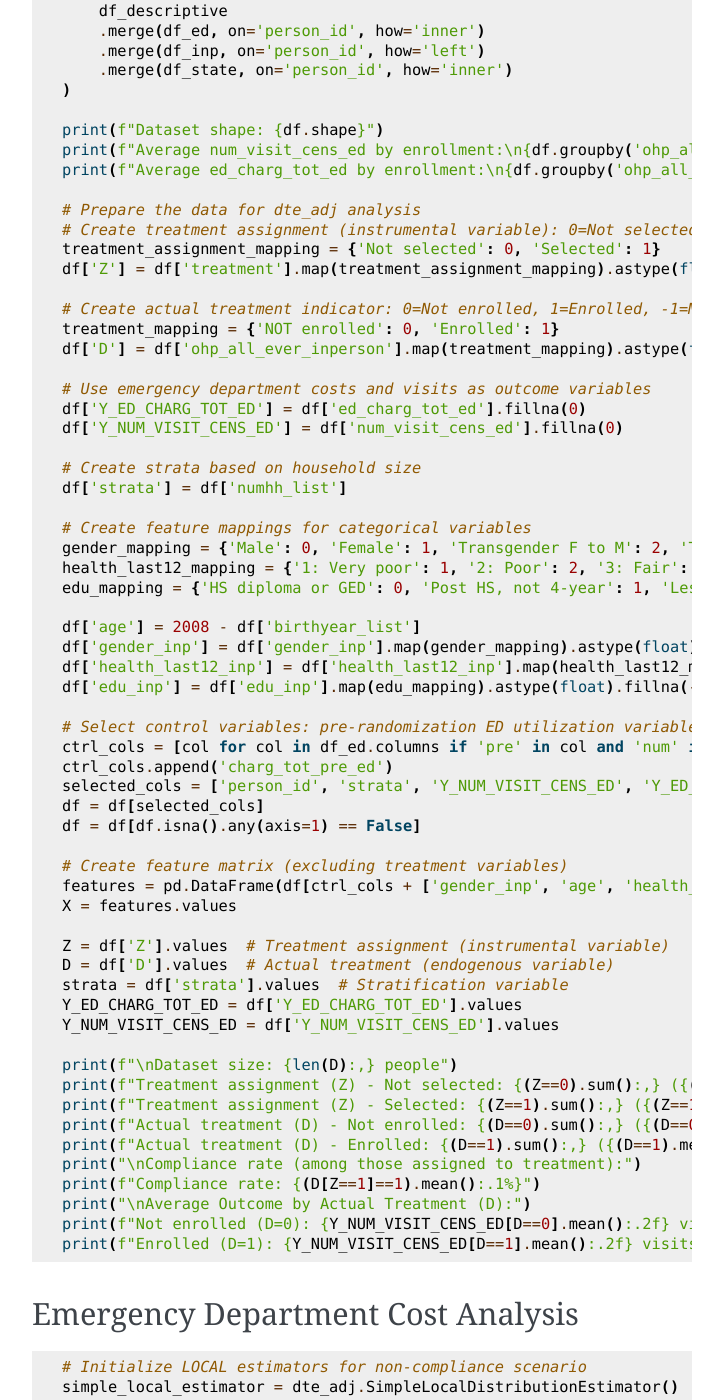
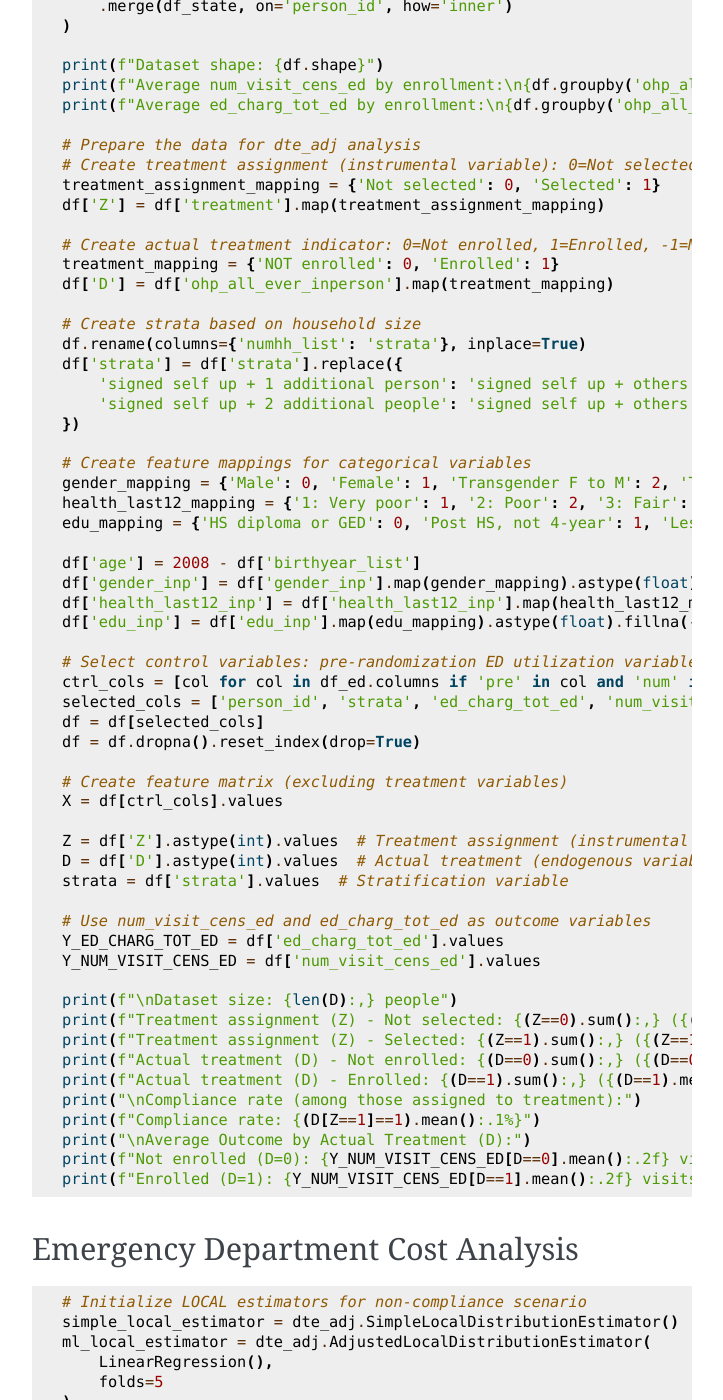
Before and after one commit to CyberAgentAILab/python-dte-adjustment, a Sphinx documentation site: the page built from docs/source/tutorials/oregon.rst, in a window 1280 px wide and 1400 px high, scrolled down 1476 px. Shown: the whole window, without its empty margins (388-1111 px from the left). Built offline with Sphinx 7.4.7, drawn with Linux system fonts in a browser that asks for light colours; some of the changed text lies outside the part shown.

Commit message:
fix preprocessing

```diff
--- a/docs/source/tutorials/oregon.rst
+++ b/docs/source/tutorials/oregon.rst
@@ -56,18 +54,18 @@ This data supports research on how health insurance affects healthcare utilizati
     # Prepare the data for dte_adj analysis
     # Create treatment assignment (instrumental variable): 0=Not selected, 1=Selected
     treatment_assignment_mapping = {'Not selected': 0, 'Selected': 1}
-    df['Z'] = df['treatment'].map(treatment_assignment_mapping).astype(float).fillna(-1).astype(int)
+    df['Z'] = df['treatment'].map(treatment_assignment_mapping)
 
     # Create actual treatment indicator: 0=Not enrolled, 1=Enrolled, -1=Missing
     treatment_mapping = {'NOT enrolled': 0, 'Enrolled': 1}
-    df['D'] = df['ohp_all_ever_inperson'].map(treatment_mapping).astype(float).fillna(-1).astype(int)
-
-    # Use emergency department costs and visits as outcome variables
-    df['Y_ED_CHARG_TOT_ED'] = df['ed_charg_tot_ed'].fillna(0)
-    df['Y_NUM_VISIT_CENS_ED'] = df['num_visit_cens_ed'].fillna(0)
+    df['D'] = df['ohp_all_ever_inperson'].map(treatment_mapping)
 
     # Create strata based on household size
-    df['strata'] = df['numhh_list']
+    df.rename(columns={'numhh_list': 'strata'}, inplace=True)
+    df['strata'] = df['strata'].replace({
+        'signed self up + 1 additional person': 'signed self up + others',
+        'signed self up + 2 additional people': 'signed self up + others'
+    })
 
     # Create feature mappings for categorical variables
     gender_mapping = {'Male': 0, 'Female': 1, 'Transgender F to M': 2, 'Transgender M to F': 3}
@@ -80,21 +78,21 @@ This data supports research on how health insurance affects healthcare utilizati
     df['edu_inp'] = df['edu_inp'].map(edu_mapping).astype(float).fillna(-1).astype(int)
 
     # Select control variables: pre-randomization ED utilization variables
-    ctrl_cols = [col for col in df_ed.columns if 'pre' in col and 'num' in col]
-    ctrl_cols.append('charg_tot_pre_ed')
-    selected_cols = ['person_id', 'strata', 'Y_NUM_VISIT_CENS_ED', 'Y_ED_CHARG_TOT_ED', 'Z', 'D'] + ctrl_cols + ['gender_inp', 'age', 'health_last12_inp', 'edu_inp']
+    ctrl_cols = [col for col in df_ed.columns if 'pre' in col and 'num' in col] + ['gender_inp', 'age', 'health_last12_inp', 'edu_inp', 'charg_tot_pre_ed']
+    selected_cols = ['person_id', 'strata', 'ed_charg_tot_ed', 'num_visit_cens_ed', 'Z', 'D'] + ctrl_cols
     df = df[selected_cols]
-    df = df[df.isna().any(axis=1) == False]
+    df = df.dropna().reset_index(drop=True)
 
     # Create feature matrix (excluding treatment variables)
-    features = pd.DataFrame(df[ctrl_cols + ['gender_inp', 'age', 'health_last12_inp', 'edu_inp']])
-    X = features.values
+    X = df[ctrl_cols].values
 
-    Z = df['Z'].values  # Treatment assignment (instrumental variable)
-    D = df['D'].values  # Actual treatment (endogenous variable)
+    Z = df['Z'].astype(int).values  # Treatment assignment (instrumental variable)
+    D = df['D'].astype(int).values  # Actual treatment (endogenous variable)
     strata = df['strata'].values  # Stratification variable
-    Y_ED_CHARG_TOT_ED = df['Y_ED_CHARG_TOT_ED'].values
-    Y_NUM_VISIT_CENS_ED = df['Y_NUM_VISIT_CENS_ED'].values
+
+    # Use num_visit_cens_ed and ed_charg_tot_ed as outcome variables
+    Y_ED_CHARG_TOT_ED = df['ed_charg_tot_ed'].values
+    Y_NUM_VISIT_CENS_ED = df['num_visit_cens_ed'].values
 
     print(f"\nDataset size: {len(D):,} people")
     print(f"Treatment assignment (Z) - Not selected: {(Z==0).sum():,} ({(Z==0).mean():.1%})")
```
Also changed, not shown: other parts of docs/source/tutorials/oregon.rst (+0 -2 lines).
